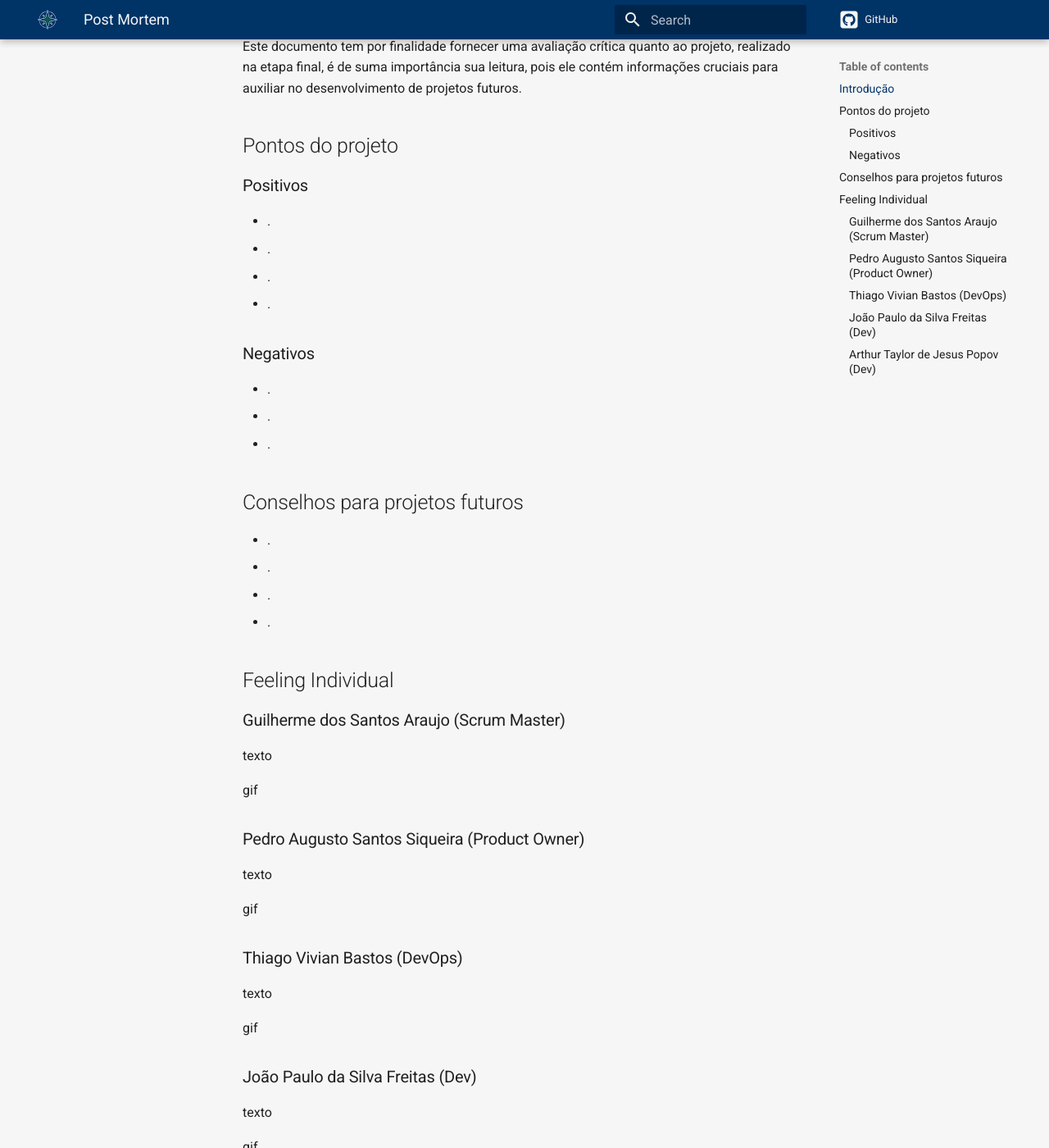
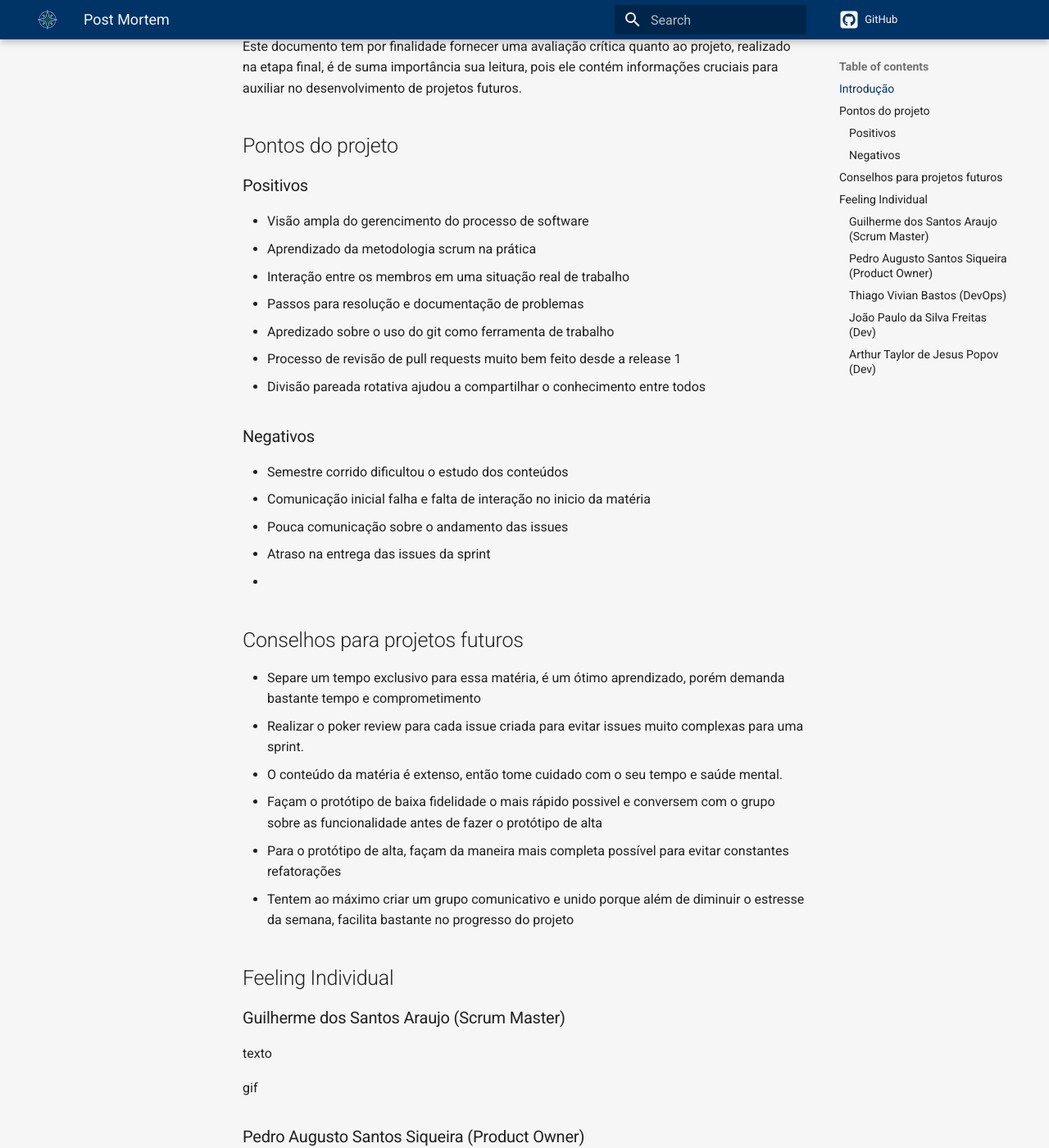
Before and after one commit to fga-eps-mds/2021.2-INDICAA-Wiki, an MkDocs documentation site: the page built from docs/documentacao/post_mortem/grupo_4.md, in a window 1280 px wide and 1400 px high, scrolled down 235 px. Shown: the whole window at 82% size. Built offline with MkDocs 1.6.1 and Material for MkDocs 9.7.7, drawn with Linux system fonts in a browser that asks for light colours; comment, search, counter and statistics services are not loaded.

Commit message:
📝(#145): Pontos positivos, negativos e conselhos

```diff
--- a/docs/documentacao/post_mortem/grupo_4.md
+++ b/docs/documentacao/post_mortem/grupo_4.md
@@ -9,23 +9,30 @@ realizado na etapa final, é de suma importância sua leitura, pois ele contém
 
 ### Positivos
 
--   .
--   .
--   .
--   .
+-   Visão ampla do gerencimento do processo de software
+-   Aprendizado da metodologia scrum na prática
+-   Interação entre os membros em uma situação real de trabalho
+-   Passos para resolução e documentação de problemas
+-   Apredizado sobre o uso do git como ferramenta de trabalho
+-   Processo de revisão de pull requests muito bem feito desde a release 1
+-   Divisão pareada rotativa ajudou a compartilhar o conhecimento entre todos
 
 ### Negativos
 
--   .
--   .
--   .
+-   Semestre corrido dificultou o estudo dos conteúdos
+-   Comunicação inicial falha e falta de interação no inicio da matéria
+-   Pouca comunicação sobre o andamento das issues
+-   Atraso na entrega das issues da sprint
+-
 
 ## Conselhos para projetos futuros
 
--   .
--   .
--   .
--   .
+-   Separe um tempo exclusivo para essa matéria, é um ótimo aprendizado, porém demanda bastante tempo e comprometimento
+-   Realizar o poker review para cada issue criada para evitar issues muito complexas para uma sprint.
+-   O conteúdo da matéria é extenso, então tome cuidado com o seu tempo e saúde mental.
+-   Façam o protótipo de baixa fidelidade o mais rápido possivel e conversem com o grupo sobre as funcionalidade antes de fazer o protótipo de alta
+-   Para o protótipo de alta, façam da maneira mais completa possível para evitar constantes refatorações
+-   Tentem ao máximo criar um grupo comunicativo e unido porque além de diminuir o estresse da semana, facilita bastante no progresso do projeto
 
 <!-- Nesta seção, seguir a ordem de cargos que desejar -->
 ## Feeling Individual
```
